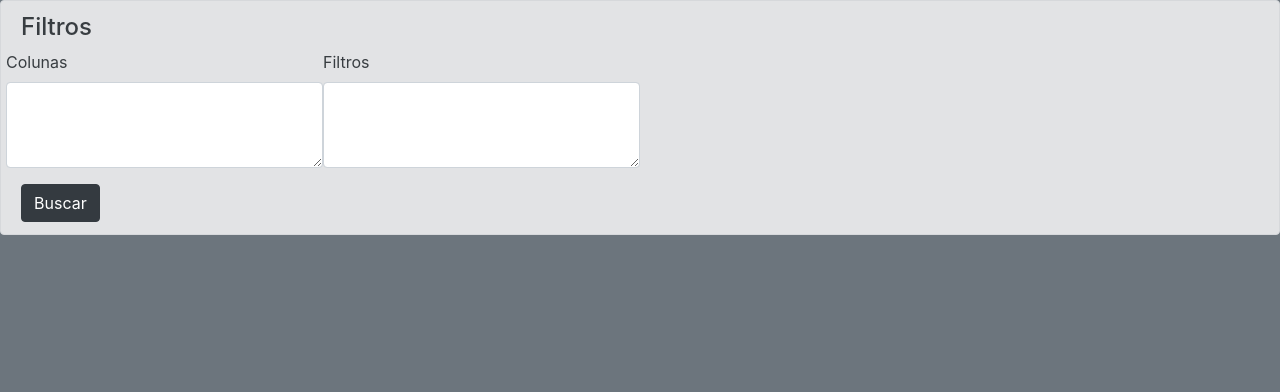
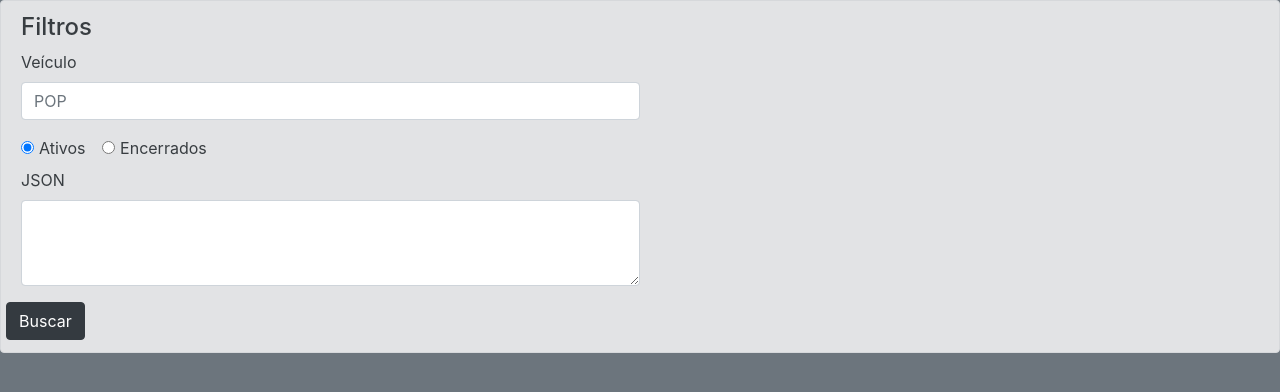
Before and after one commit to BrunoTuy/brunotuy.github.io, a plain HTML site: page lpainel/index.html in a window 1280 px wide. Drawn offline with nearby package versions, Linux system fonts and the light colour scheme.

Commit message:
filtros novos

```diff
--- a/lpainel/index.html
+++ b/lpainel/index.html
@@ -9,40 +9,55 @@
 
     <script type="text/javascript">
       function buscarLista() {
-        const inputColunas = document.getElementById("colunas").value;
-        const inputFiltro = document.getElementById("filtros").value;
-        const colunas = JSON.parse(inputColunas.trim().length < 2 ? '{ "original": false, "log": false }' : inputColunas);
-        const filtro = JSON.parse(inputFiltro.trim().length < 2 ? '{ "encerrado": {"$ne": true} }' : inputFiltro);
+        const veiculo = document.getElementById("veiculo").value;
+        const ativo = document.getElementById("encerradoNao").checked;
         const xhttp = new XMLHttpRequest();
 
-        console.log('param', { colunas, filtro });
+        const filtro = { encerrado: ativo ? {"$ne": true} : true };
+
+        if (veiculo && veiculo.length > 0) {
+          filtro.veiculo = {"$regex": veiculo.toUpperCase()};
+        }
+
+        const param = {
+          filtro,
+          colunas: {
+            "registro": true,
+            "veiculo": true,
+            "vendedor": true,
+            "ano": true,
+            "ultimoLanceValor": true,
+            "localLote": true,
+            "situacao": true
+          }
+        }
+        console.log('param', param);
 
         xhttp.onreadystatechange = function() {
           if (this.readyState == 4 && this.status == 200) {
-            const response = JSON.parse(this.responseText);
+            const { lista, filtro } = JSON.parse(this.responseText);
             let tbody = "";
 
-            console.log('----', response);
-
-            response.lista.forEach((i, index) => {
+            lista.forEach(({ registro, localLote, veiculo, ano, ultimoLanceValor, situacao, vendedor }, index) => {
               const bg = index%2 == 0 ? ' bg-light ' : ' text-light bg-dark ';
-              const local = i.localLote && i.localLote.length > 10
-                ? i.localLote.substring(i.localLote.length-2)
-                : i.localLote;
+              const local = localLote && localLote.length > 10
+                ? localLote.substring(localLote.length-2)
+                : localLote;
 
               tbody += '<tr>';
-              tbody +=   `<td style="cursor: pointer" class="p-1 ${bg} border-right" onclick="abrir(this)">${JSON.stringify(i.registro)}</td>`;
-              tbody +=   `<td class="p-1 ${bg} border-right">${i.veiculo}</td>`;
-              tbody +=   `<td class="p-1 ${bg} border-right">${i.ano}</td>`;
-              tbody +=   `<td class="p-1 ${bg} border-right">R$ ${i.ultimoLanceValor}</td>`;
+              tbody +=   `<td style="cursor: pointer" class="p-1 ${bg} border-right" onclick="abrir(this)">${JSON.stringify(registro)}</td>`;
+              tbody +=   `<td class="p-1 ${bg} border-right">${veiculo}</td>`;
+              tbody +=   `<td class="p-1 ${bg} border-right">${ano}</td>`;
+              tbody +=   `<td class="p-1 ${bg} border-right">R$ ${ultimoLanceValor}</td>`;
+              tbody +=   `<td class="p-1 ${bg} border-right">${vendedor}</td>`;
               tbody +=   `<td class="p-1 ${bg} border-right">${local}</td>`;
-              tbody +=   `<td class="p-1 ${bg}">${i.situacao}</td>`;
+              tbody +=   `<td class="p-1 ${bg}">${situacao}</td>`;
               tbody += '</tr>';
             });
 
-            document.getElementById("colunas").value = JSON.stringify(response.colunas);
-            document.getElementById("filtros").value = JSON.stringify(response.filtro);
+            document.getElementById("filtros").value = JSON.stringify(filtro);
             document.getElementById("tableCorpo").innerHTML = tbody
+            document.getElementById("total").innerHTML = `<b>${lista.length}</b> lotes encontrados`;
           }
         };
         xhttp.open("POST", "http://192.168.0.4:8181/list", true);
@@ -50,7 +65,7 @@
         xhttp.setRequestHeader('Access-Control-Allow-Origin', 'http://bruno.tuy.com.br/lpainel');
         xhttp.setRequestHeader('Access-Control-Allow-Methods', 'GET, POST, OPTIONS, PUT, PATCH, DELETE');
         xhttp.setRequestHeader('Access-Control-Allow-Headers', 'Access-Control-Allow-Headers, Origin,Accept, X-Requested-With, Content-Type, Access-Control-Request-Method, Access-Control-Request-Headers');
-        xhttp.send(JSON.stringify({ colunas, filtro }));
+        xhttp.send(JSON.stringify(param));
       }
 
       function abrir(input) {
@@ -71,6 +86,14 @@
               .forEach(([key, value]) => {
                 html.push(`<p>${key} <strong>${JSON.stringify(value)}</strong></p>`);
               });
+
+            if (i.fotos) {
+              i.fotos.filter(({ baixou }) => baixou).forEach(({ filename }) => {
+                const file = filename.split('/').pop();
+
+                html.push(`<br><img src="http://192.168.0.4:8181/fotos/${file}" />`);
+              });
+            }
 
             document.getElementById("modalContent").innerHTML = html.join('');
 
@@ -145,18 +168,27 @@
     <div class="alert alert-secondary">
       <h4>Filtros</h4>
       <form>
-        <div class="row">
-          <div class="form-group w-25">
-            <label for="exampleFormControlTextarea1">Colunas</label>
-            <textarea class="form-control" id="colunas" rows="3"></textarea>
-          </div>
-          <div class="form-group w-25">
-            <label for="exampleFormControlTextarea1">Filtros</label>
-            <textarea class="form-control" id="filtros" rows="3"></textarea>
-          </div>
+        <div class="form-group w-50">
+          <label for="exampleFormControlInput1">Veículo</label>
+          <input type="text" class="form-control" id="veiculo" placeholder="POP">
+        </div>
+        <div class="form-check form-check-inline">
+          <input class="form-check-input" type="radio" name="encerrado" id="encerradoNao" value="nao" checked>
+          <label class="form-check-label" for="encerradoNao">Ativos</label>
+        </div>
+        <div class="form-check form-check-inline">
+          <input class="form-check-input" type="radio" name="encerrado" id="encerradoSim" value="sim">
+          <label class="form-check-label" for="encerradoSim">Encerrados</label>
+        </div>
+        <div class="form-group w-50 mt-2">
+          <label for="exampleFormControlTextarea1">JSON</label>
+          <textarea class="form-control" id="filtros" rows="3"></textarea>
         </div>
 
-        <button type="button" class="btn btn-dark" onclick="buscarLista()">Buscar</button>
+        <div class="row">
+          <div><button type="button" class="btn btn-dark" onclick="buscarLista()">Buscar</button></div>
+          <div id="total" class="ml-4 pt-2"></div>
+        </div>
       </form>
 
       <div id="myModal" class="modalCl">
@@ -166,7 +198,7 @@
       </div>
 
     </div>
-    <table>
+    <table class="ml-4">
       <thead></thead>
       <tbody id="tableCorpo"></tbody>
     </table>
```
